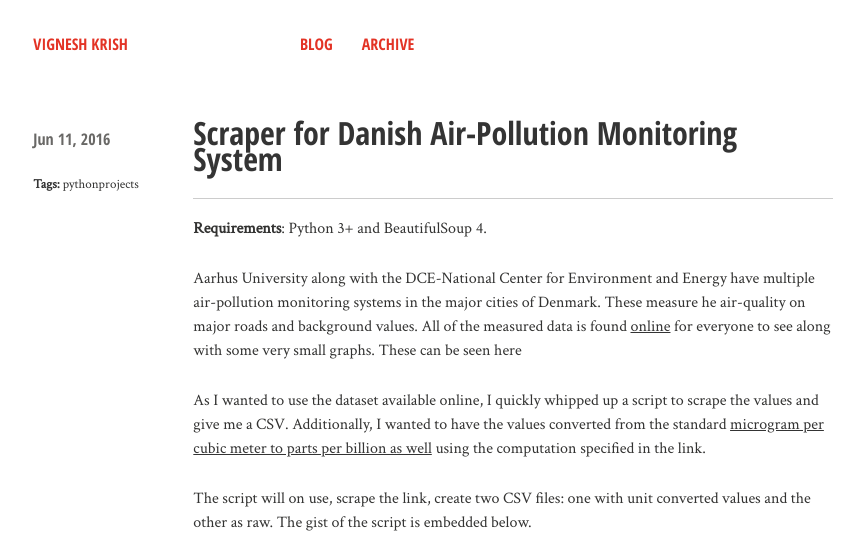
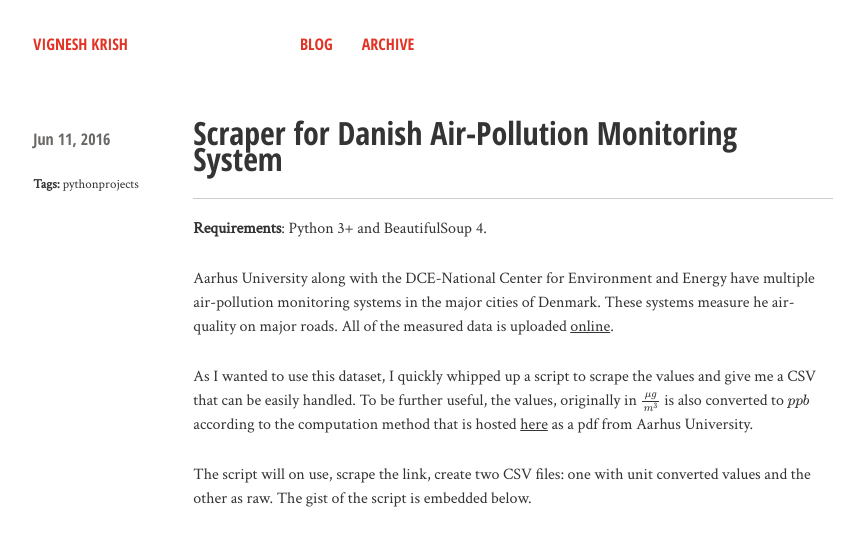
Before and after one commit to vignkri/vignkri.github.io, a Jekyll site: the page built from blog/_posts/2016-06-11-air-pollution-scraper.md, in a window 1280 px wide, cut to the strip 0-533 px from the top of the page. Shown: the whole strip, without its empty margins (20-884 px from the left). Built offline with Jekyll 4.4.1, drawn with Linux system fonts in a browser that asks for light colours; nearby versions of some CDN libraries; formulas are drawn with MathJax 3.

Commit message:
Mathjax is added. Small edits to the new post.

```diff
--- a/_includes/_head.html
+++ b/_includes/_head.html
@@ -35,7 +35,9 @@
 
 <!-- Modernizr -->
 <script src="{{ site.url }}/assets/js/vendor/modernizr-2.7.1.custom.min.js"></script>
-
+<script type="text/javascript"
+    src="http://cdn.mathjax.org/mathjax/latest/MathJax.js?config=TeX-AMS-MML_HTMLorMML">
+</script>
 <link href='//fonts.googleapis.com/css?family=PT+Sans+Narrow:400,700%7CPT+Serif:400,700,400italic' rel='stylesheet' type='text/css'>
 
 <!-- Icons -->
--- a/blog/_posts/2016-06-11-air-pollution-scraper.md
+++ b/blog/_posts/2016-06-11-air-pollution-scraper.md
@@ -9,9 +9,9 @@ tags: [python, projects]
 
 **Requirements**: Python 3+ and BeautifulSoup 4.
 
-Aarhus University along with the DCE-National Center for Environment and Energy have multiple air-pollution monitoring systems in the major cities of Denmark. These measure he air-quality on major roads and background values. All of the measured data is found <a href='http://www2.dmu.dk/atmosphericenvironment/byer/forside.htm'>online</a> for everyone to see along with some very small graphs. These can be seen here
+Aarhus University along with the DCE-National Center for Environment and Energy have multiple air-pollution monitoring systems in the major cities of Denmark. These systems measure he air-quality on major roads. All of the measured data is uploaded <a href='http://www2.dmu.dk/atmosphericenvironment/byer/forside.htm'>online</a>.
 
-As I wanted to use the dataset available online, I quickly whipped up a script to scrape the values and give me a CSV. Additionally, I wanted to have the values converted from the standard <a href='http://www2.dmu.dk/AtmosphericEnvironment/Expost/database/docs/PPM_conversion.pdf'>microgram per cubic meter to parts per billion as well</a> using the computation specified in the link.
+As I wanted to use this dataset, I quickly whipped up a script to scrape the values and give me a CSV that can be easily handled. To be further useful, the values, originally in $$\frac{\mu g}{m^3}$$ is also converted to $$ppb$$ according to the computation method that is hosted <a href='http://www2.dmu.dk/AtmosphericEnvironment/Expost/database/docs/PPM_conversion.pdf'>here</a> as a pdf from Aarhus University.
 
 The script will on use, scrape the link, create two CSV files: one with unit converted values and the other as raw. The gist of the script is embedded below.
 
```
